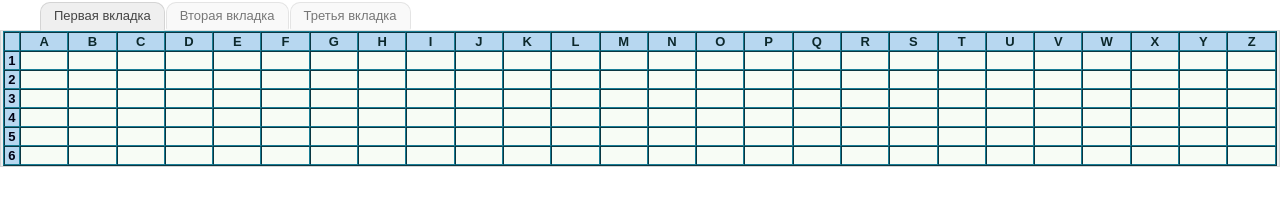
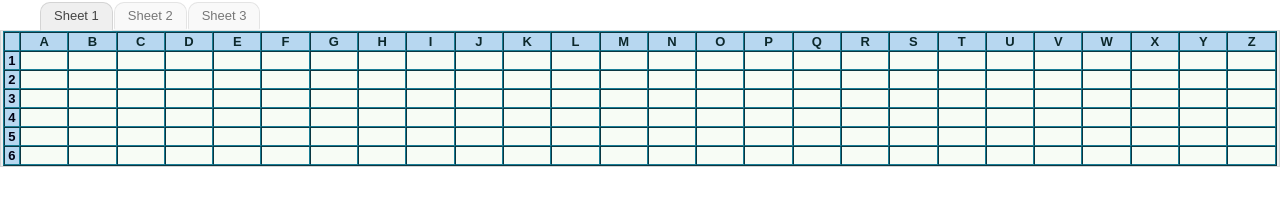
Before and after one commit to mrs-Reding/jstrainee, a plain HTML site: page index.html in a window 1280 px wide. Drawn offline with Linux system fonts and the light colour scheme.

Commit message:
renamed tabs

```diff
--- a/index.html
+++ b/index.html
@@ -10,9 +10,9 @@
 		<div id="tabContainer">
          <div id="tabs__caption">
 			   <ul>
-               <li id="tabHeader_1">Первая вкладка</li>
-               <li id="tabHeader_2">Вторая вкладка</li>
-               <li id="tabHeader_3">Третья вкладка</li>
+               <li id="tabHeader_1">Sheet 1</li>
+               <li id="tabHeader_2">Sheet 2</li>
+               <li id="tabHeader_3">Sheet 3</li>
 			   </ul>
          </div>
 		<div id="tabs__content1">
```
